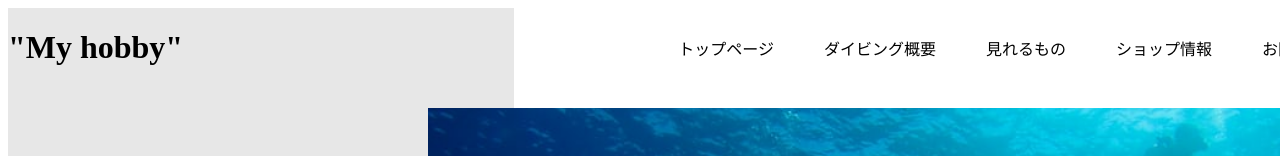
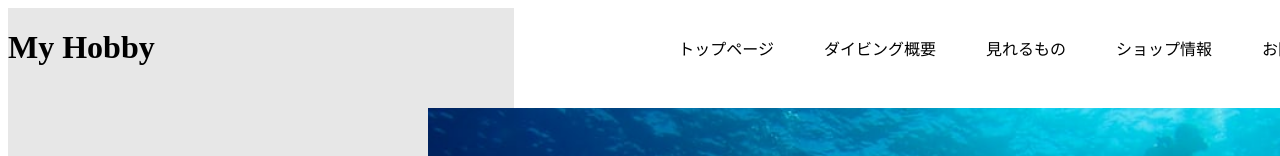
Before and after one commit to kokitani/kokitani.github.io, a plain HTML site: page index.html in a window 1280 px wide. Shown: the top 156 px of the page. Drawn offline with Linux system fonts and the light colour scheme.

Commit message:
Update index.html

```diff
--- a/index.html
+++ b/index.html
@@ -10,7 +10,7 @@
 <body>
     <header class="header">
         <div class="content-wrapper header-nav">
-            <h1>"My hobby"</h1>
+            <h1>My Hobby</h1>
             <nav>
                 <ul>
                     <li><a href="#">トップページ</a></li>
```
